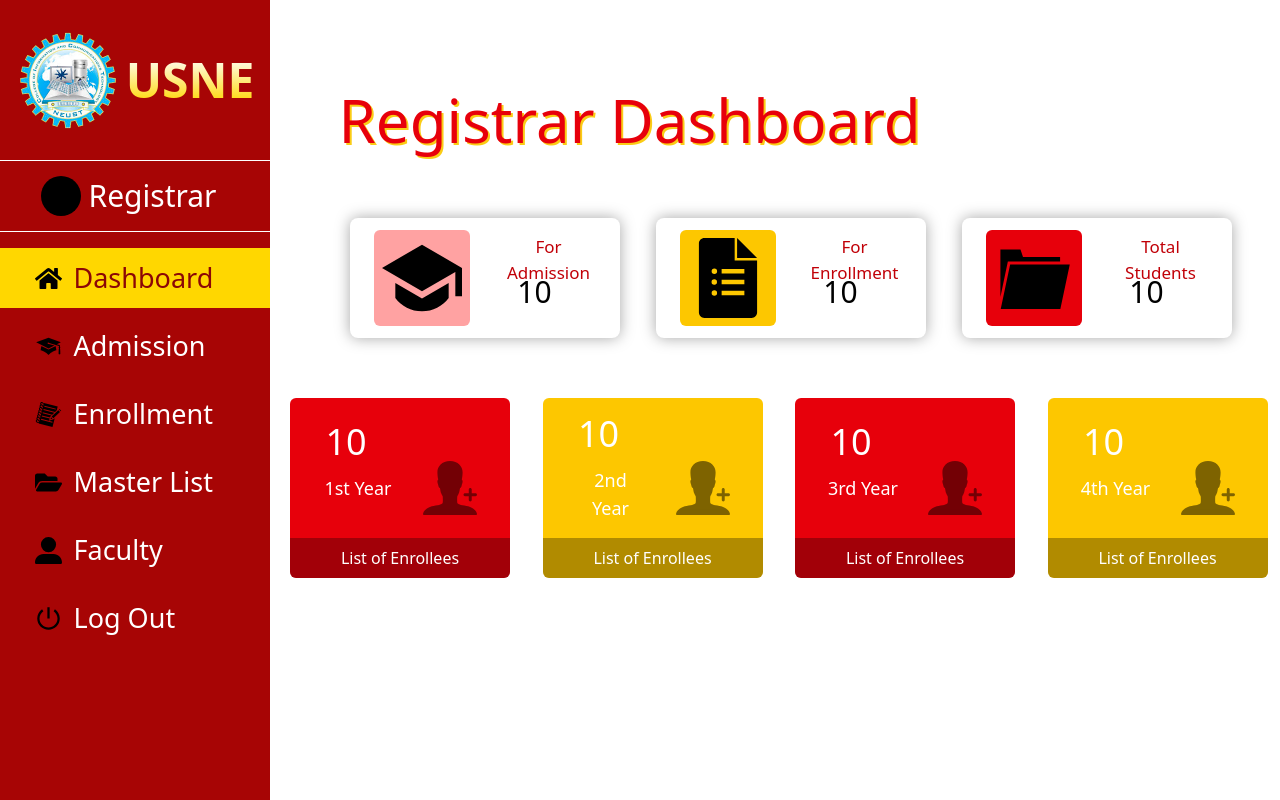
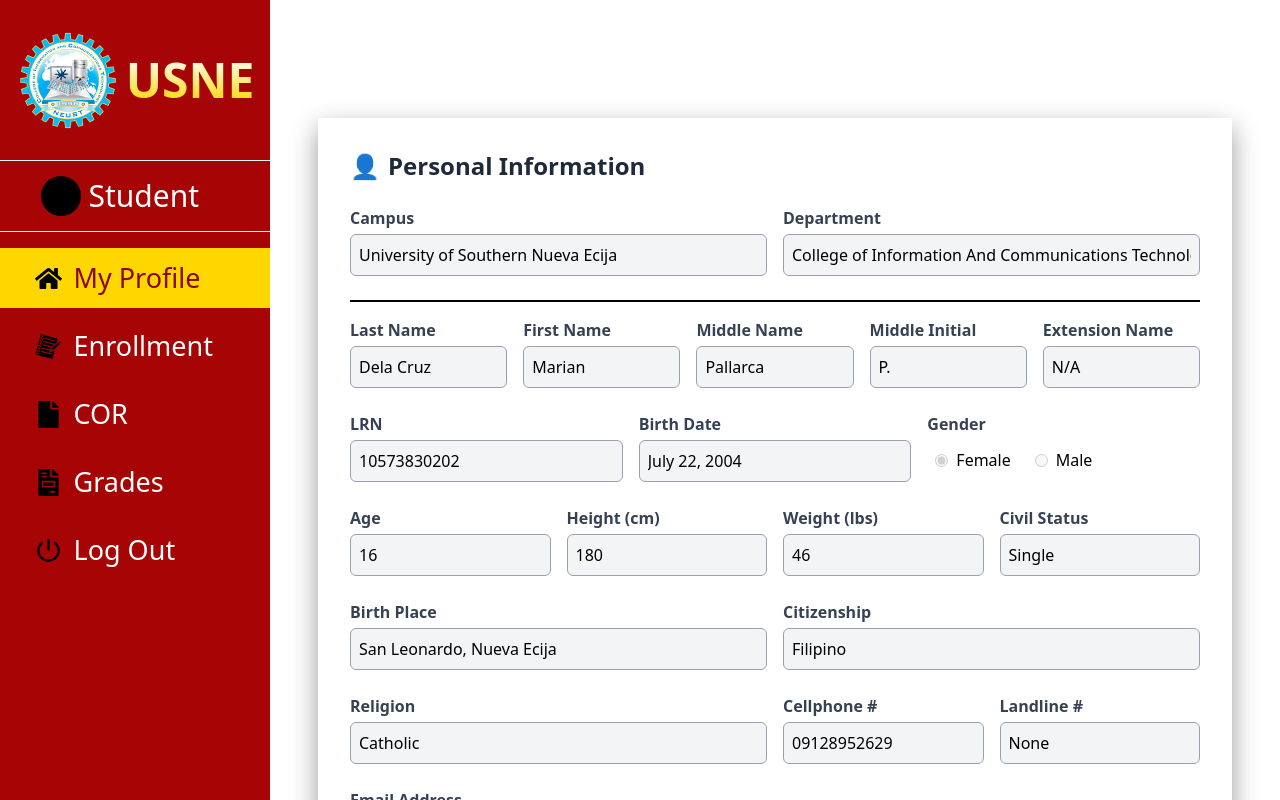
Before and after one commit to Mrcoder1915/enrollment-system, a Next.js app: page /Dashboard in a window 1280 px wide. Built offline with nearby package versions, Linux system fonts and the light colour scheme; no server answers; the database is empty.

Commit message:
added student profile UI

```diff
--- a/app/Dashboard/page.js
+++ b/app/Dashboard/page.js
@@ -8,6 +8,7 @@ import GradeEntry from '../components/ui/GradeEntry'
 import StudentList from '../components/ui/StudentList'
 import GradeView from '../components/ui/GradeView'
 import EnrollmentForm from '../components/ui/EnrollmentForm'
+import StudentProfile from '../components/ui/studentProfile'
 
 const page = () => {
   const { userAccess } = useContext(dashboardContext);
@@ -49,7 +50,7 @@ const page = () => {
           userAccess === "student" && <>
               <GradeView />
               <EnrollmentForm />
-
+              <StudentProfile />
             </>
         }
 
--- /dev/null
+++ b/app/components/ui/studentProfile.js
@@ -0,0 +1,135 @@
+"use client";
+
+import React, { useContext } from "react";
+import { dashboardContext } from "@/app/providers/dashboardProvider";
+
+const StudentProfile = ({ student }) => {
+  const { show } = useContext(dashboardContext);
+
+  const defaultStudent = {
+    campus: "University of Southern Nueva Ecija",
+    department: "College of Information And Communications Technology",
+    lastName: "Dela Cruz",
+    firstName: "Marian",
+    middleName: "Pallarca",
+    middleInitial: "P.",
+    extensionName: "N/A",
+    lrn: "10573830202",
+    birthDate: "July 22, 2004",
+    gender: "Female",
+    age: "16",
+    height: "180",
+    weight: "46",
+    civilStatus: "Single",
+    birthPlace: "San Leonardo, Nueva Ecija",
+    citizenship: "Filipino",
+    religion: "Catholic",
+    cellphone: "09128952629",
+    landline: "None",
+    email: "mau@gmail.com",
+  };
+
+  const profile = student || defaultStudent;
+
+  return (
+    <div
+      className={`w-full h-[80vh] absolute flex items-start p-12 transition-all ease-in duration-300 ${
+        show === 1 ? "translate-x-0 visible" : "translate-x-[-200%]"
+      }`}
+    >
+      <div className="bg-white p-8 w-full max-w-5xl overflow-y-hidden rounded-none shadow-[0_10px_25px_rgba(0,0,0,0.4)]">
+        <h2 className="text-2xl font-bold text-gray-800 mb-6 flex items-center gap-2">
+          <span>👤</span> Personal Information
+        </h2>
+
+        <form className="space-y-6">
+          {/* Campus and Department */}
+          <div className="grid grid-cols-2 gap-4">
+            <InfoField label="Campus" value={profile.campus} />
+            <InfoField label="Department" value={profile.department} />
+          </div>
+
+          <hr className="border-t-2 border-black my-4" />
+
+          {/* Name Fields */}
+          <div className="grid grid-cols-5 gap-4">
+            <InfoField label="Last Name" value={profile.lastName} />
+            <InfoField label="First Name" value={profile.firstName} />
+            <InfoField label="Middle Name" value={profile.middleName} />
+            <InfoField label="Middle Initial" value={profile.middleInitial} />
+            <InfoField label="Extension Name" value={profile.extensionName} />
+          </div>
+
+          {/* LRN, Birth Date, Gender */}
+          <div className="grid grid-cols-3 gap-4">
+            <InfoField label="LRN" value={profile.lrn} />
+            <InfoField label="Birth Date" value={profile.birthDate} />
+            <div>
+              <label className="block text-gray-700 font-semibold mb-1">Gender</label>
+              <div className="flex items-center gap-6 p-2">
+                <div className="flex items-center gap-2">
+                  <input
+                    type="radio"
+                    checked={profile.gender === "Female"}
+                    disabled
+                  />
+                  <span>Female</span>
+                </div>
+                <div className="flex items-center gap-2">
+                  <input
+                    type="radio"
+                    checked={profile.gender === "Male"}
+                    disabled
+                  />
+                  <span>Male</span>
+                </div>
+              </div>
+            </div>
+          </div>
+
+          {/* Age, Height, Weight, Civil Status */}
+          <div className="grid grid-cols-4 gap-4">
+            <InfoField label="Age" value={profile.age} />
+            <InfoField label="Height (cm)" value={profile.height} />
+            <InfoField label="Weight (lbs)" value={profile.weight} />
+            <InfoField label="Civil Status" value={profile.civilStatus} />
+          </div>
+
+          {/* Birth Place and Citizenship */}
+          <div className="grid grid-cols-2 gap-4">
+            <InfoField label="Birth Place" value={profile.birthPlace} />
+            <InfoField label="Citizenship" value={profile.citizenship} />
+          </div>
+
+          {/* Religion, Cellphone, Landline */}
+          <div className="grid grid-cols-2 gap-4">
+            <InfoField label="Religion" value={profile.religion} />
+            <div className="grid grid-cols-2 gap-4">
+              <InfoField label="Cellphone #" value={profile.cellphone} />
+              <InfoField label="Landline #" value={profile.landline} />
+            </div>
+          </div>
+
+          {/* Email Address */}
+          <div>
+            <InfoField label="Email Address" value={profile.email} />
+          </div>
+        </form>
+      </div>
+    </div>
+  );
+};
+
+export default StudentProfile;
+
+const InfoField = ({ label, value }) => (
+  <div>
+    <label className="block text-gray-700 font-semibold mb-1">{label}</label>
+    <input
+      type="text"
+      value={value || "-"}x
+      disabled
+      className="w-full p-2 border border-gray-400 rounded-md bg-gray-100 cursor-not-allowed"
+    />
+  </div>
+);
--- a/app/providers/dashboardProvider.js
+++ b/app/providers/dashboardProvider.js
@@ -23,7 +23,7 @@ const dashboardProvider = ({children}) => {
     // if you are working on student portal you need to change the userAcess value to student
     // if you are working on registar portal you need to change the userAcess value to registar
     // FOR YOU TO SEE THE STUDENT OR REGISTAR SIDEBAR THIS IS JUST STATIC DATA UNTIL WE IMPLEMENT THE BACKEND
-    const userAccess = "registrar";
+    const userAccess = "student";
 
 const showDetails = (position) => {
     setShow((prev) => prev = position)
```
